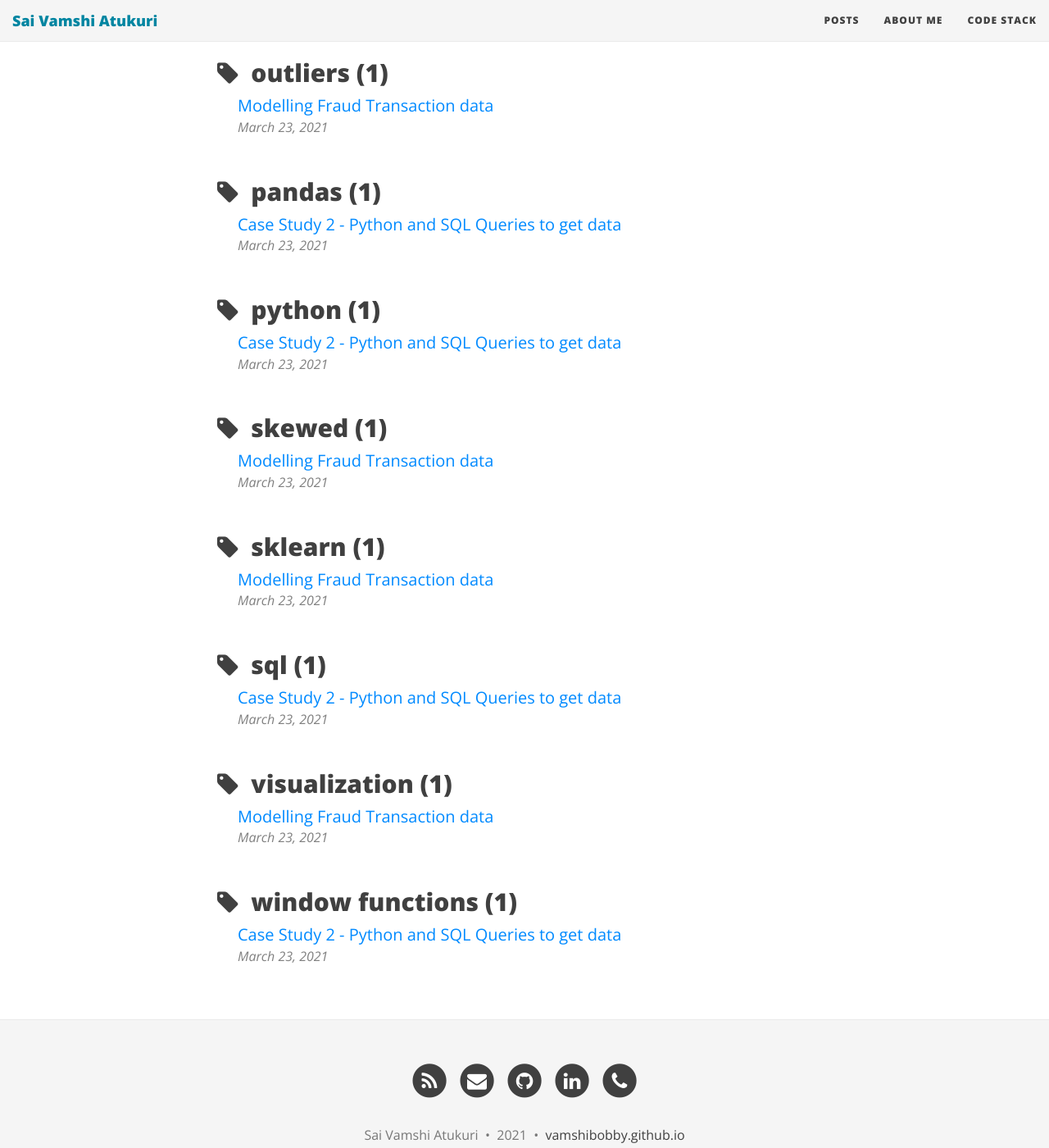
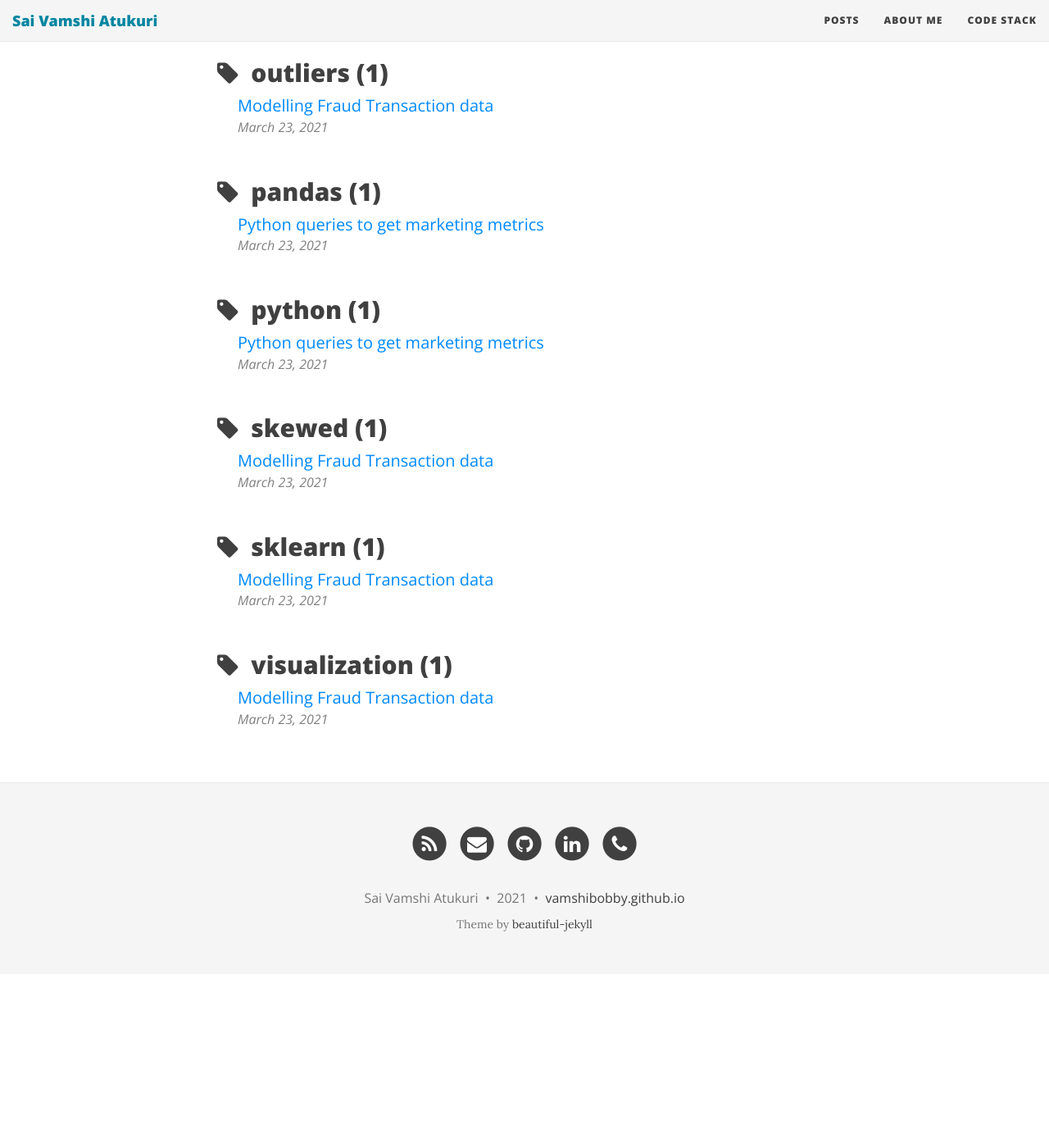
Before and after one commit to vamshibobby/vamshibobby.github.io, a Jekyll site: the page built from tags.html, in a window 1280 px wide and 1400 px high, scrolled down 1498 px. Shown: the whole window at 82% size. Built offline with Jekyll 4.4.1, drawn with Linux system fonts in a browser that asks for light colours; nearby versions of some CDN libraries; after the commit the page ends 2686 px from its top, so only the background shows below that; some of the changed text lies outside the part shown.

Commit message:
Add files via upload

```diff
--- a/_posts/2021-03-23-Stout-Case-Study-02.html
+++ b/_posts/2021-03-23-Stout-Case-Study-02.html
@@ -1,10 +1,10 @@
 ---
 layout: post
-title: Case Study 2 - Python and SQL Queries to get data
-excerpt: Stout Case Study 2
+title: Python queries to get marketing metrics
+excerpt: How to query data in Python Pandas?
 permalink: /python-sql-query
 publish: false
-tags: [customer orders, python, sql, attrition, pandas, window functions]
+tags: [customer orders, python, attrition, pandas]
 ---
 
 <link href="https://afeld.github.io/emoji-css/emoji.css" rel="stylesheet">
@@ -15,7 +15,7 @@
 
 <p>In most of the cases, SQL queries run faster than Python. But because of difficulty in handling high level transformations in SQL, many companies generally manipulate data in SQL when the relationships between tables are important. After that, they read the data into Python and extract insights and visualizations using Pandas and Matplotlib libraries</p>
 
-<p>In this case study, we are going to look at a customer orders dataset and perform some queries in both SQL and Python to get some insights.</p>
+<p>In this case study, we are going to look at a customer orders dataset and perform some queries in Python to get some insights.</p>
 
 
 <h2><span style="text-decoration: underline;"><strong>Dataset</strong></span></h2>
@@ -31,7 +31,7 @@
 <h3><span style="text-decoration: underline;"><strong>Total revenue for the current year</strong></span></h3>
 <p>&nbsp;&nbsp;&nbsp;&nbsp;&nbsp;&nbsp;&nbsp;&nbsp;&nbsp;&nbsp;&nbsp;&nbsp;&nbsp;&nbsp;&nbsp;&nbsp;&nbsp This query is simple in both Python and SQL.
 		In Python, we can use the Pandas Group following with sum aggregation function to get the revenue for the current year.
-		<img src="images/casestudy2image1.PNG">
+		<img src="images/casestudy2image2.PNG">
 	</p>
 
 
@@ -42,13 +42,13 @@
 		One method is to sort all the rows by customer email and year and then take the difference of year variable between current row and previous row.
 		New customer revenue is the sum of sales when the difference between years variable is equal to 0 because this variable would change if there are multiple sales for one customer.
 		Code is shown below
-		<img src="images/casestudy2image1.PNG"></p>
+		<img src="images/casestudy2image3.PNG"></p>
 
 <p>&nbsp;&nbsp;&nbsp;&nbsp;&nbsp;&nbsp;&nbsp;&nbsp;&nbsp;&nbsp;&nbsp;&nbsp;&nbsp;&nbsp;&nbsp;&nbsp;&nbsp
 		The above method is time and memory intensive.
 		Another easy method is to get the minimum year of every customer and add up all the rows when minimum year is equal to current year.
 		Code is shown below
-		<img src="images/casestudy2image1.PNG"></p>
+		<img src="images/casestudy2image4.PNG"></p>
 
 <p>The output for both the methods is same.</p>
 
@@ -59,7 +59,7 @@
 		Again, growth for 2015 cannot be calculated as there is no prior information.
 		To accomplish this, we need to sort the orders by customer email and year, calculate difference between years for current observation and previous observation and calculate difference between sales for current observation and previous observation.
 		The customer growth is the sum of difference in sales when the difference in years is exactly 1. Code and output are given below.
-		<img src="images/casestudy2image1.PNG"></p>
+		<img src="images/casestudy2image5.PNG"></p>
 <p> Like the previous query, the above method is time and memory intensive.
 		Faster method is to calculate the revenue of existing customers in the current year and revenue of existing customers in the existing year seperately and then take the difference. The queries for these metrics will be explained later in this article.
 	</p>
@@ -71,7 +71,7 @@
 		To get this metric, an assumption that the attrited customers generate same revenue if they are still on the book need to be made.
 		Attrition for 2017 cannot be calculated because information post 2017 is not present.
 		This can be calculated in the same way as existing customer growth but difference need to be taken between current year and next year instead of current year and previous year. Other method is to get all the observations when the current year is equal to maximum year for the customer and sum them up. Code and output are given below.
-		<img src="images/casestudy2image1.PNG"></p>
+		<img src="images/casestudy2image6.PNG"></p>
 	</p>
 
 
@@ -79,7 +79,7 @@
 <p>&nbsp;&nbsp;&nbsp;&nbsp;&nbsp;&nbsp;&nbsp;&nbsp;&nbsp;&nbsp;&nbsp;&nbsp;&nbsp;&nbsp;&nbsp;&nbsp;&nbsp
 		This cannot be calculated for 2015 as we don't know whether a customer is existing or not in 2015.
 		Difference between years should be created like in the existing customer growth query. Sum of sales when the difference equal to 1 gives the existing customers revenue every year.
-		<img src="images/casestudy2image1.PNG"></p>
+		<img src="images/casestudy2image7.PNG"></p>
 	</p>
 
 
@@ -87,40 +87,42 @@
 <p>&nbsp;&nbsp;&nbsp;&nbsp;&nbsp;&nbsp;&nbsp;&nbsp;&nbsp;&nbsp;&nbsp;&nbsp;&nbsp;&nbsp;&nbsp;&nbsp;&nbsp
 		This cannot be calculated for 2015 as we don't know whether a customer is existing or not in 2015.
 		To get this, we need to merge the existing customers data with the original data by year and year+1 respectively. Code is shown below.
-		<img src="images/casestudy2image1.PNG"></p>
+		<img src="images/casestudy2image8.PNG"></p>
 	</p>
 
 
 <h3><span style="text-decoration: underline;"><strong>Total Customers Current Year</strong></span></h3>
 <p>&nbsp;&nbsp;&nbsp;&nbsp;&nbsp;&nbsp;&nbsp;&nbsp;&nbsp;&nbsp;&nbsp;&nbsp;&nbsp;&nbsp;&nbsp;&nbsp;&nbsp
 		The method is same as the total revenue current year metric. Instead of using sum aggregate function, count need to be used.
-		<img src="images/casestudy2image1.PNG"></p>
+		<img src="images/casestudy2image9.PNG"></p>
 	</p>
 
 
 <h3><span style="text-decoration: underline;"><strong>Total Customers Previous Year</strong></span></h3>
 <p>&nbsp;&nbsp;&nbsp;&nbsp;&nbsp;&nbsp;&nbsp;&nbsp;&nbsp;&nbsp;&nbsp;&nbsp;&nbsp;&nbsp;&nbsp;&nbsp;&nbsp
 		The numbers in the above query need be shifted by 1 observation.
-		<img src="images/casestudy2image1.PNG"></p>
+		<img src="images/casestudy2image10.PNG"></p>
 	</p>
 
 
 <h3><span style="text-decoration: underline;"><strong>New Customers/strong></span></h3>
 <p>&nbsp;&nbsp;&nbsp;&nbsp;&nbsp;&nbsp;&nbsp;&nbsp;&nbsp;&nbsp;&nbsp;&nbsp;&nbsp;&nbsp;&nbsp;&nbsp;&nbsp
 		This is calculated in the same way as new customer revenue metric.
-		<img src="images/casestudy2image1.PNG"></p>
+		<img src="images/casestudy2image11.PNG"></p>
 	</p>
 
 
 <h3><span style="text-decoration: underline;"><strong>Lost Customers/strong></span></h3>
 <p>&nbsp;&nbsp;&nbsp;&nbsp;&nbsp;&nbsp;&nbsp;&nbsp;&nbsp;&nbsp;&nbsp;&nbsp;&nbsp;&nbsp;&nbsp;&nbsp;&nbsp
 		This is calculated in the same way as revenue lost from attrition. We use count instead of sum
-		<img src="images/casestudy2image1.PNG"></p>
+		<img src="images/casestudy2image12.PNG"></p>
 	</p>
 
 
 <h2><span style="text-decoration: underline;"><strong>Final Output/strong></span></h2>
 <p>&nbsp;&nbsp;&nbsp;&nbsp;&nbsp;&nbsp;&nbsp;&nbsp;&nbsp;&nbsp;&nbsp;&nbsp;&nbsp;&nbsp;&nbsp;&nbsp;&nbsp
 		All the metrics calculated for the three years can be merged and shown in a single table. Code and output are shown below.
-		<img src="images/casestudy2image1.PNG"></p>
+		<img src="images/casestudy2image13.PNG"></p>
 	</p>
+
+<p> The jupyter notebook is present <a href="https://github.com/vamshibobby/marketingcasestudy">here</a>. </p>
```
Also changed, not shown: _posts/2021-03-23-Stout-Case-Study-01.html (+22 -3 lines), images/casestudy2_img10.PNG (added), images/casestudy2_img11.PNG (added), images/casestudy2_img12.PNG (added), images/casestudy2_img13.PNG (added), images/casestudy2_img2.PNG (added), images/casestudy2_img3.PNG (added), images/casestudy2_img4.PNG (added), images/casestudy2_img5.PNG (added), images/casestudy2_img6.PNG (added), images/casestudy2_img7.PNG (added), images/casestudy2_img8.PNG (added), images/casestudy2_img9.PNG (added), images/cs1_perf2.PNG (added), 3 more files.
